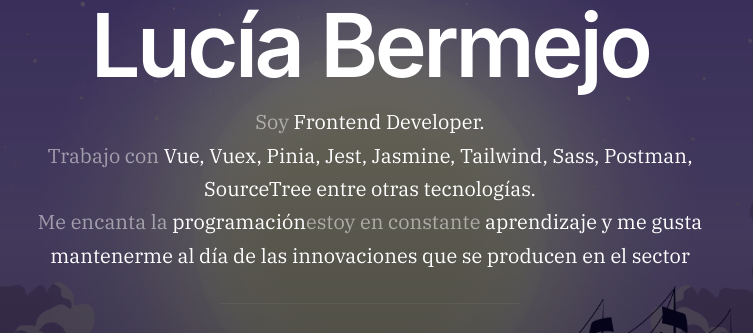
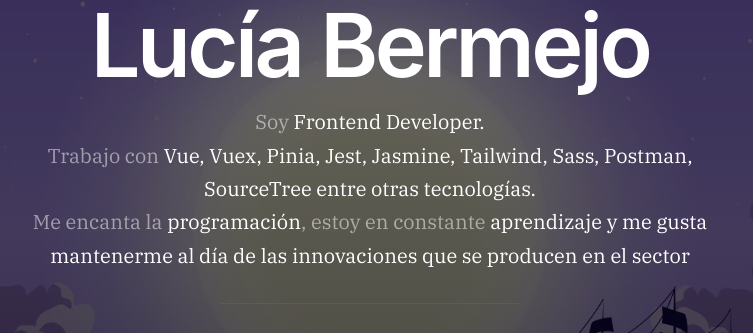
Before and after one commit to lubersol/portfolio-lucia, a plain HTML site: page index.html in a window 1280 px wide. Shown: the part 239-572 px from the top of the page, 270-1023 px from the left. Drawn offline with Linux system fonts and the light colour scheme.

Commit message:
spelling fixed index.html

```diff
--- a/index.html
+++ b/index.html
@@ -77,7 +77,7 @@
 
                     <h3>
                     Soy <span>Frontend Developer.</span><br />Trabajo con <span>Vue, Vuex, Pinia, Jest, Jasmine, Tailwind, Sass, Postman, SourceTree entre otras tecnologías.</span><br />
-                    Me encanta la <span>programación</span>estoy en constante <span>aprendizaje y me gusta mantenerme al día de las innovaciones que se producen en el sector</span>
+                    Me encanta la <span>programación</span>, estoy en constante <span>aprendizaje y me gusta mantenerme al día de las innovaciones que se producen en el sector</span>
                     </h3>
 
                     <div class="s-hero__content-social">
```
